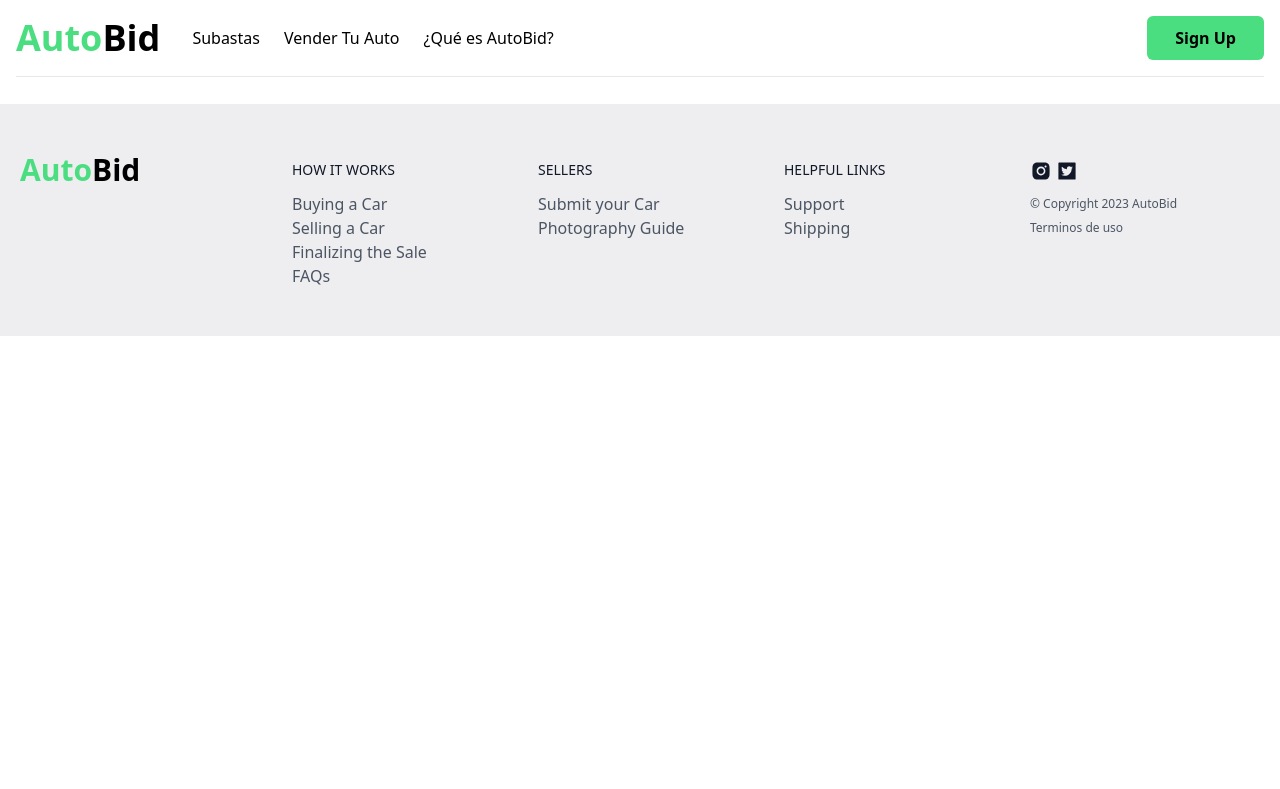
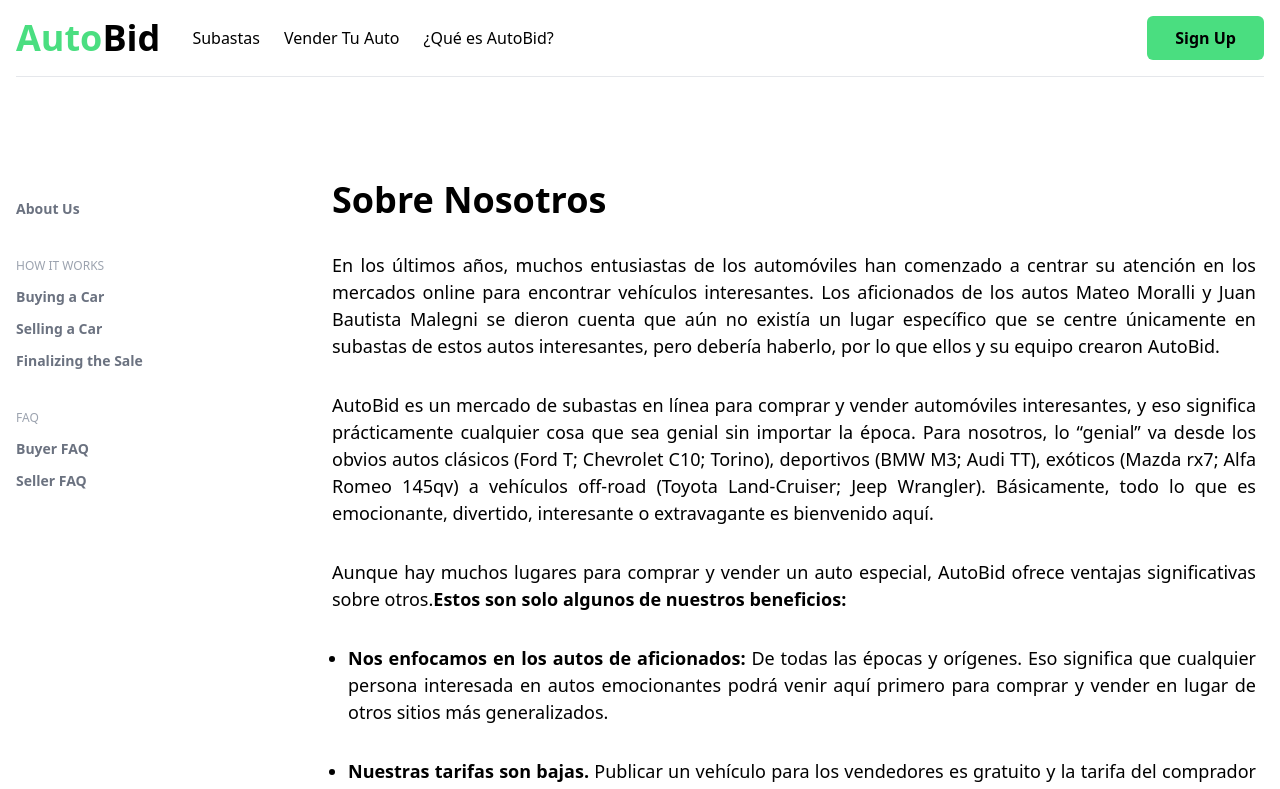
Before and after one commit to matumoralli/AutoBid-Client, a Next.js app: page /about in a window 1280 px wide. Shown: the top 789 px of the page. Built offline with nearby package versions, Linux system fonts and the light colour scheme.

Commit message:
improvement(Footer) - feat(About)

```diff
--- a/src/common/Footer.jsx
+++ b/src/common/Footer.jsx
@@ -1,5 +1,5 @@
 import React from 'react'
-import { AiFillInstagram, AiFillTwitterSquare } from "react-icons/ai";
+import { AiFillInstagram, AiOutlineTwitter } from "react-icons/ai";
 
 export default function Footer() {
   return (
@@ -14,55 +14,55 @@
         </div>
         <div className="flex-grow flex flex-wrap md:pl-15 -mb-10 md:mt-2 mt-10 md:text-left text-center">
           <div className="lg:w-1/4 md:w-1/2 sm:w-1/2 w-full px-4">
-            <h2 className=" font-medium text-gray-900 text-sm mb-3">HOW IT WORKS</h2>
+            <h2 className=" font-medium text-gray-400 text-sm mb-3">HOW IT WORKS</h2>
             <nav className="list-none mb-10">
               <li>
-                <a className="text-gray-600 hover:text-gray-800">Buying a Car</a>
+                <a className="text-gray-900 hover:text-gray-800">Buying a Car</a>
               </li>
               <li>
-                <a className="text-gray-600 hover:text-gray-800">Selling a Car</a>
+                <a className="text-gray-900 hover:text-gray-800">Selling a Car</a>
               </li>
               <li>
-                <a className="text-gray-600 hover:text-gray-800">Finalizing the Sale</a>
+                <a className="text-gray-900 hover:text-gray-800">Finalizing the Sale</a>
               </li>
               <li>
-                <a className="text-gray-600 hover:text-gray-800">FAQs</a>
+                <a className="text-gray-900 hover:text-gray-800">FAQs</a>
               </li>
             </nav>
           </div>
           <div className="lg:w-1/4 md:w-1/2 sm:w-1/2  w-full px-4">
-            <h2 className=" font-medium text-gray-900 text-sm mb-3">SELLERS</h2>
+            <h2 className=" font-medium text-gray-400 text-sm mb-3">SELLERS</h2>
             <nav className="list-none mb-10">
               <li>
-                <a className="text-gray-600 hover:text-gray-800">Submit your Car</a>
+                <a className="text-gray-900 hover:text-gray-800">Submit your Car</a>
               </li>
               <li>
-                <a className="text-gray-600 hover:text-gray-800">Photography Guide</a>
+                <a className="text-gray-900 hover:text-gray-800">Photography Guide</a>
               </li>
             </nav>
           </div>
           <div className="lg:w-1/4 md:w-1/2 sm:w-1/2  w-full px-4">
-            <h2 className=" font-medium text-gray-900 text-sm mb-3">HELPFUL LINKS</h2>
+            <h2 className=" font-medium text-gray-400 text-sm mb-3">HELPFUL LINKS</h2>
             <nav className="list-none mb-10">
               <li>
-                <a className="text-gray-600 hover:text-gray-800">Support</a>
+                <a className="text-gray-900 hover:text-gray-800">Support</a>
               </li>
               <li>
-                <a className="text-gray-600 hover:text-gray-800">Shipping</a>
+                <a className="text-gray-900 hover:text-gray-800">Shipping</a>
               </li>
             </nav>
           </div>
           <div className="lg:w-1/4 md:w-1/2 sm:w-1/2  w-full px-4">
             <div className='flex items-center justify-center md:justify-start gap-1'>
               <i className=" text-gray-900"><AiFillInstagram size={22}/></i>
-              <i className=" text-gray-900"><AiFillTwitterSquare size={22}/></i>
+              <i className=" text-gray-900"><AiOutlineTwitter size={22}/></i>
             </div>
             <nav className="list-none mb-10 mt-2">
               <li>
-                <a className="text-gray-600 hover:text-gray-800 text-xs">© Copyright 2023 AutoBid </a>
+                <a className="text-gray-900 hover:text-gray-800 text-xs">© Copyright 2023 AutoBid </a>
               </li>
               <li>
-                <a className="text-gray-600 hover:text-gray-800 text-xs">Terminos de uso</a>
+                <a className="text-gray-900 hover:text-gray-800 text-xs">Terminos de uso</a>
               </li>
             </nav>
           </div>
--- a/src/pages/about/index.js
+++ b/src/pages/about/index.js
@@ -1,5 +1,67 @@
+import React from "react"
+
 export default function About() {
   return (
-    <div>About</div>
+    <div className="max-w-[1440px] mx-auto">
+      <div className="flex mt-[180px] ml-4">
+        <aside className="w-1/4 mt-4">
+          <div className="block">
+            <ul className="">
+              <li>
+                <a className=" font-semibold text-gray-500 text-sm">About Us</a>
+              </li>
+              <li className="mt-8">
+                <span className="text-[12px] text-gray-400 ">HOW IT WORKS</span>
+                <ul>
+                  <li className="my-2">
+                    <a className="text-sm font-semibold text-gray-500">Buying a Car</a>
+                  </li>
+                  <li className="my-2">
+                    <a className="text-sm font-semibold text-gray-500">Selling a Car</a>
+                  </li>
+                  <li className="my-2">
+                    <a className="text-sm font-semibold text-gray-500">Finalizing the Sale</a>
+                  </li>
+                </ul>
+              </li>
+              <li className="mt-8">
+                <span className="text-[12px] text-gray-400 ">FAQ</span>
+                <ul>
+                  <li className="my-2">
+                    <a className="text-sm font-semibold text-gray-500">Buyer FAQ</a>
+                  </li>
+                  <li className="my-2">
+                    <a className="text-sm font-semibold text-gray-500">Seller FAQ</a>
+                  </li>
+                </ul>
+              </li>
+            </ul>
+          </div>
+        </aside>
+        <div className="w-3/4">
+          <div className="self-center mr-6 border-b">
+            <h2 className="font-bold text-4xl mb-6">Sobre Nosotros</h2>
+            <p className="my-8 text-[18px] text-justify">
+              En los últimos años, muchos entusiastas de los automóviles han comenzado a centrar su atención en los mercados online para encontrar vehículos interesantes. Los aficionados de los autos Mateo Moralli y Juan Bautista Malegni se dieron cuenta que aún no existía un lugar específico que se centre únicamente en subastas de estos autos interesantes, pero debería haberlo, por lo que ellos y su equipo crearon AutoBid.
+            </p>
+            <p className="mb-8  text-[18px] text-justify">
+              AutoBid es un mercado de subastas en línea para comprar y vender automóviles interesantes, y eso significa prácticamente cualquier cosa que sea genial sin importar la época. Para nosotros, lo “genial” va desde los obvios autos clásicos (Ford T; Chevrolet C10; Torino), deportivos (BMW M3; Audi TT), exóticos (Mazda rx7; Alfa Romeo 145qv) a vehículos off-road (Toyota Land-Cruiser; Jeep Wrangler). Básicamente, todo lo que es emocionante, divertido, interesante o extravagante es bienvenido aquí.
+            </p>
+            <p className="mb-8  text-[18px] text-justify">
+              Aunque hay muchos lugares para comprar y vender un auto especial, AutoBid ofrece ventajas significativas sobre otros.
+              <strong>Estos son solo algunos de nuestros beneficios:</strong>
+            </p>
+            <ul className="ml-4 list-disc">
+              <li className="mb-8  text-[18px] text-justify"><strong>Nos enfocamos en los autos de aficionados:</strong> De todas las épocas y orígenes. Eso significa que cualquier persona interesada en autos emocionantes podrá venir aquí primero para comprar y vender en lugar de otros sitios más generalizados.</li>
+              <li className="mb-8  text-[18px] text-justify"><strong>Nuestras tarifas son bajas.</strong> Publicar un vehículo para los vendedores es gratuito y la tarifa del comprador es del 2% de la oferta, muy por debajo de otros sitios web de subastas de automóviles.</li>
+              <li className="mb-8  text-[18px] text-justify">Mientras que otras subastas de automóviles tardan semanas o incluso meses en incluir su automóvil en la lista y ponerlo a disposición de los compradores, <strong>nosotros lo incluiremos en la lista rápidamente,</strong>  e incluso tomaremos en cuenta su opinión para programar la subasta de su automóvil.</li>
+              <li className="mb-8  text-[18px] text-justify"> <strong>AutoBid facilita la presentación de su automóvil para la venta.</strong> Valoramos su tiempo al pedirle solo algunos detalles cruciales antes de informarle si aceptamos o no su vehículo. Y nos encargamos de armar la descripción y publicar la subasta por usted.</li>
+              <li className="mb-8  text-[18px] text-justify"> <strong>AutoBid es el mercado automotriz en línea más fácil de usar,</strong> con fácil clasificación y subastas simplificadas que le dicen exactamente lo que necesita saber sobre cada vehículo.</li>
+              <li className="mb-20  text-[18px] text-justify">Siempre estamos aquí para ayudar, <strong>incluso después de que termine la subasta.</strong>  Hemos creado una lista de pasos a seguir para garantizar una venta sin problemas, y estamos a solo un mail de distancia si tiene alguna pregunta.</li>
+            </ul>
+          </div>
+        </div>
+      </div>
+    </div>
   )
 }
```
Also changed, not shown: src/common/Navbar.jsx (+0 -51 lines).
